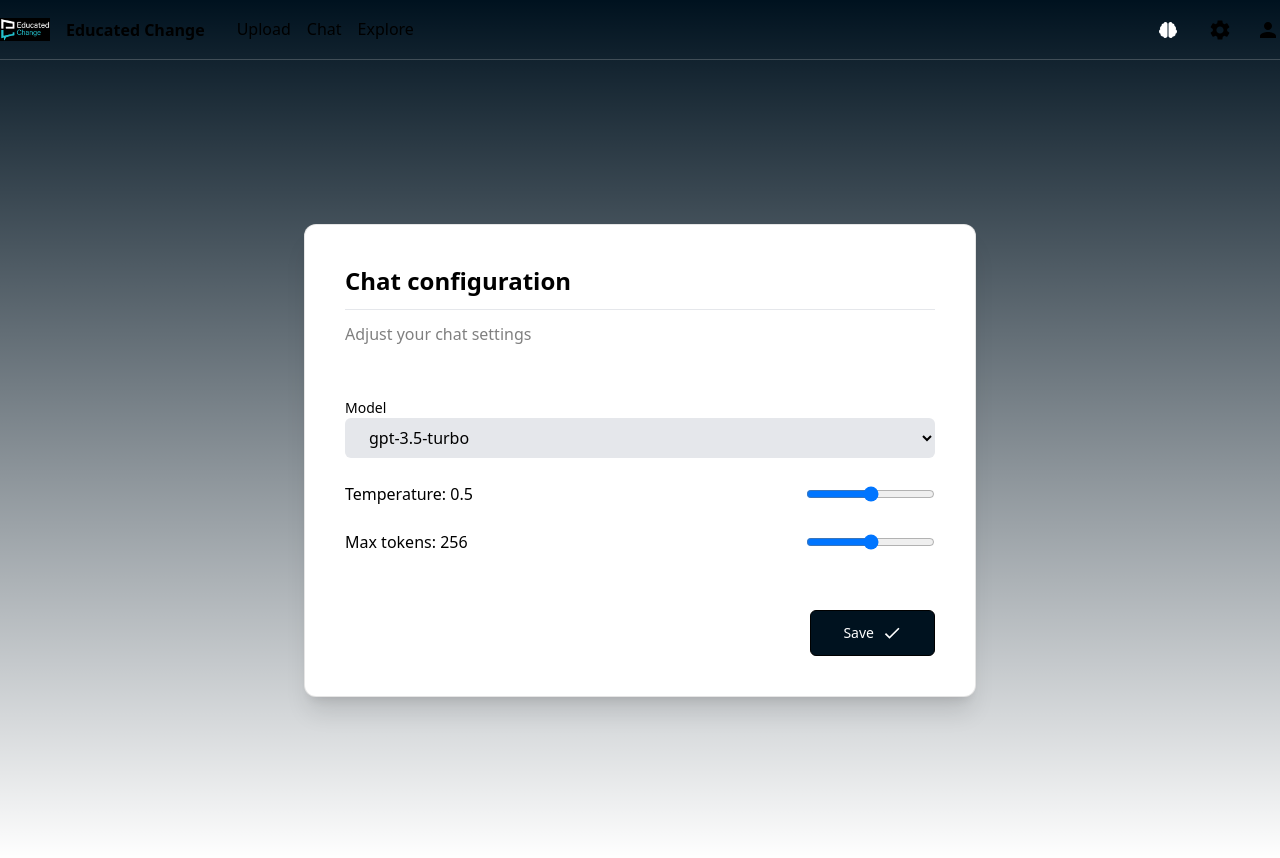
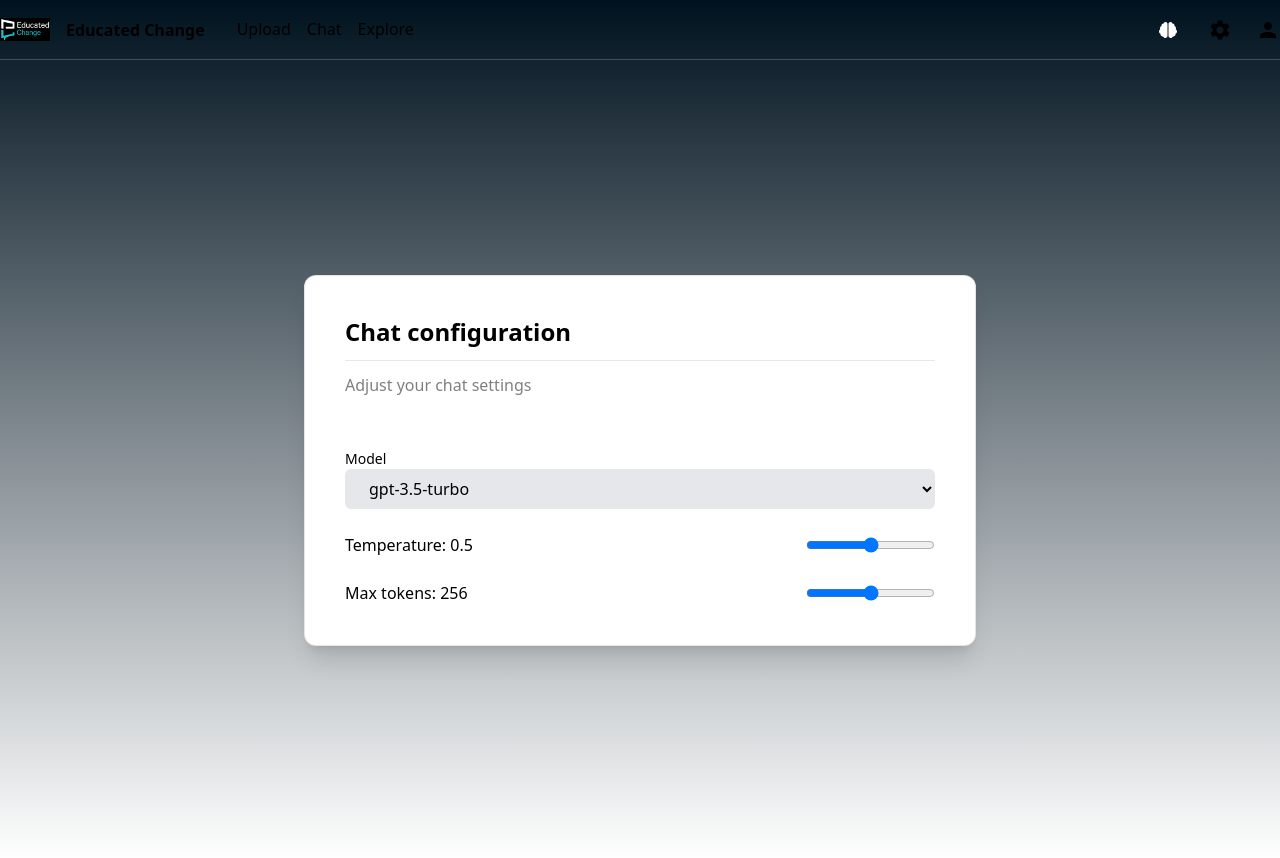
Before and after one commit to ErenYea/educationchange, a Next.js app: page /settings in a window 1280 px wide. Built offline with nearby package versions, Linux system fonts and the light colour scheme.

Commit message:
config settings

```diff
--- a/app/chat/[chatId]/page.tsx
+++ b/app/chat/[chatId]/page.tsx
@@ -13,6 +13,7 @@ import {
 import { useSession } from "next-auth/react";
 import { Chat, Message } from "@prisma/client";
 import { usePathname } from "next/navigation";
+import { useChatConfig } from "@/stores/ChatConfig";
 
 type Topic = {
   namespace: string;
@@ -22,6 +23,9 @@ type Topic = {
 type Props = {};
 
 const Chats = (props: Props) => {
+
+  const { model, temperature, maxTokens } = useChatConfig();
+
   const [messages, setMessages] = useState<Message[]>([]);
   const [userChats, setUserChats] = useState<Chat[]>([]);
   const [userTopics, setUserTopics] = useState<Topic[]>([]);
@@ -36,7 +40,6 @@ const Chats = (props: Props) => {
   const [chatId, setChatId] = useState("");
   const [prompt, setPrompt] = useState("");
   const [promptUpdate, setPromptUpdate] = useState(false);
-  const [topicName, setTopicName] = useState<string>("");
   const [thinking, setThinking] = useState(false);
   const [showPromptUpdater, setShowPromptUpdater] = useState(false);
   const [showDeletePopup, setShowDeletePopup] = useState(false);
@@ -70,12 +73,6 @@ const Chats = (props: Props) => {
   };
 
   useEffect(() => {
-    if (userTopics) {
-      setTopicName(userTopics[0]?.namespace);
-    }
-  }, [userTopics]);
-
-  useEffect(() => {
     if (session.data) {
       getChats();
       getTopics();
@@ -96,7 +93,10 @@ const Chats = (props: Props) => {
       session.data?.user.email || "",
       userInput,
       chatId,
-      promptUpdate ? prompt : ""
+      promptUpdate ? prompt : "",
+      model,
+      temperature,
+      maxTokens
     );
     setUserInput("");
     setThinking(false);
--- a/app/chat/page.tsx
+++ b/app/chat/page.tsx
@@ -88,20 +88,6 @@ const Chats = (props: Props) => {
       getMessages(pathname.replace("/chat/", ""));
     }
   }, [pathname]);
-
-  const getAnswer = async () => {
-    if (!userInput) return;
-    setThinking(true);
-    await generateMessage(
-      topicName,
-      userInput,
-      chatId,
-      promptUpdate ? prompt : ""
-    );
-    setUserInput("");
-    setThinking(false);
-    getMessages(pathname.replace("/chat/", ""));
-  };
 
   const updatePrompt = () => {
     setPromptUpdate(true);
@@ -403,7 +389,6 @@ const Chats = (props: Props) => {
             <div className="flex flex-row items-end right-4 absolute 2xl:bottom-6">
               <button
                 disabled={thinking}
-                onClick={getAnswer}
                 className="text-sm disabled:opacity-80 text-center font-medium rounded-md focus:ring ring-primary/10 outline-none flex items-center justify-center gap-2 bg-black border border-black dark:border-white disabled:bg-gray-500 disabled:hover:bg-gray-500 text-white dark:bg-white dark:text-black hover:bg-gray-700 dark:hover:bg-gray-200 transition-colors px-3 py-2 sm:px-4 sm:py-2 cursor-pointer"
               >
                 {thinking ? "Thinking..." : "Chat"}{" "}
--- a/components/ChatConfig.tsx
+++ b/components/ChatConfig.tsx
@@ -1,22 +1,21 @@
 "use client";
 
-import React, { useState } from "react";
+import React from "react";
+import { useChatConfig } from "@/stores/ChatConfig";
 
 const ChatConfig = () => {
-  const [model, setModel] = useState("gpt-3.5-turbo");
-  const [temperature, setTemperature] = useState(0.5);
-  const [maxTokens, setMaxTokens] = useState(256);
+  const { model, temperature, maxTokens } = useChatConfig();
 
   const handleModelChange = (e: any) => {
-    setModel(e.target.value);
+    useChatConfig.setState({ model: e.target.value });
   };
 
-  const handleTemperatureChange = (e: any) => {
-    setTemperature(parseFloat(e.target.value));
+  const handleTemperatureChange = (e: any ) => {
+    useChatConfig.setState({ temperature: parseFloat(e.target.value) });
   };
 
   const handleMaxTokensChange = (e: any) => {
-    setMaxTokens(parseInt(e.target.value));
+    useChatConfig.setState({ maxTokens: parseInt(e.target.value) });
   };
 
   return (
@@ -57,25 +56,6 @@ const ChatConfig = () => {
             onChange={handleMaxTokensChange}
           />
         </fieldset>
-        <button
-          className="px-8 py-3 text-sm disabled:opacity-80 text-center font-medium rounded-md focus:ring ring-primary/10 outline-none flex items-center justify-center gap-2 bg-[#00121f] border border-black dark:border-white disabled:bg-gray-500 disabled:hover:bg-gray-500 text-white dark:bg-white dark:text-black hover:bg-gray-700 dark:hover:bg-gray-200 transition-colors mt-12 self-end"
-          type="submit"
-        >
-          Save
-          <svg
-            stroke="currentColor"
-            fill="currentColor"
-            stroke-width="0"
-            viewBox="0 0 24 24"
-            className="text-xl"
-            height="1em"
-            width="1em"
-            xmlns="http://www.w3.org/2000/svg"
-          >
-            <path fill="none" d="M0 0h24v24H0z"></path>
-            <path d="M9 16.17L4.83 12l-1.42 1.41L9 19 21 7l-1.41-1.41z"></path>
-          </svg>{" "}
-        </button>
       </div>
     </div>
   );
--- /dev/null
+++ b/stores/ChatConfig.js
@@ -0,0 +1,7 @@
+import create from 'zustand';
+
+export const useChatConfig = create(() => ({
+  model: "gpt-3.5-turbo",
+  temperature: 0.5,
+  maxTokens: 256,
+}));
```
Also changed, not shown: lib/chat.ts (+4 -4 lines).
